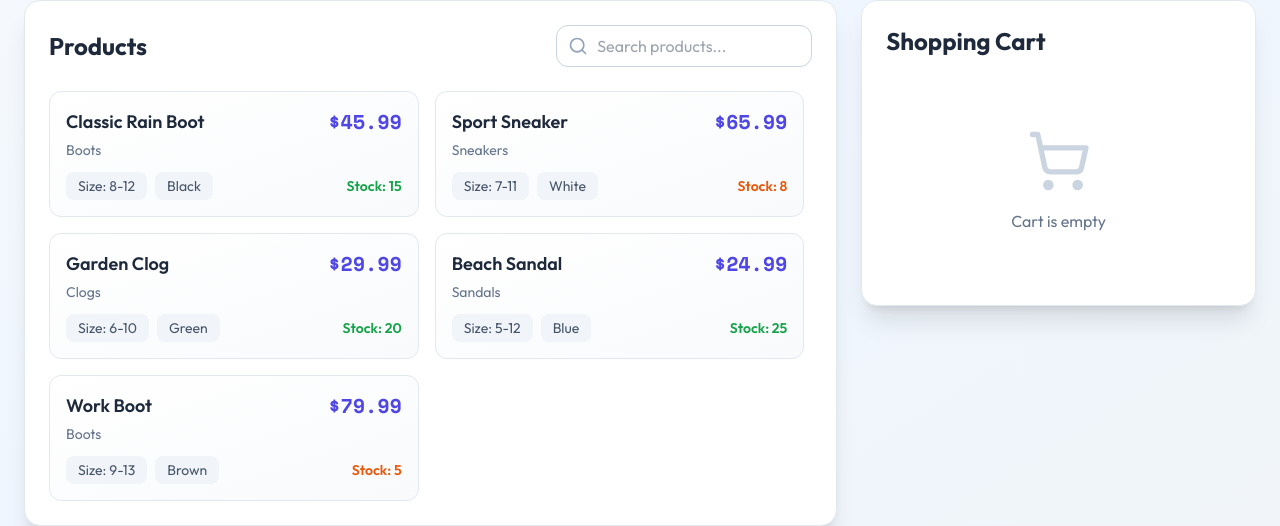
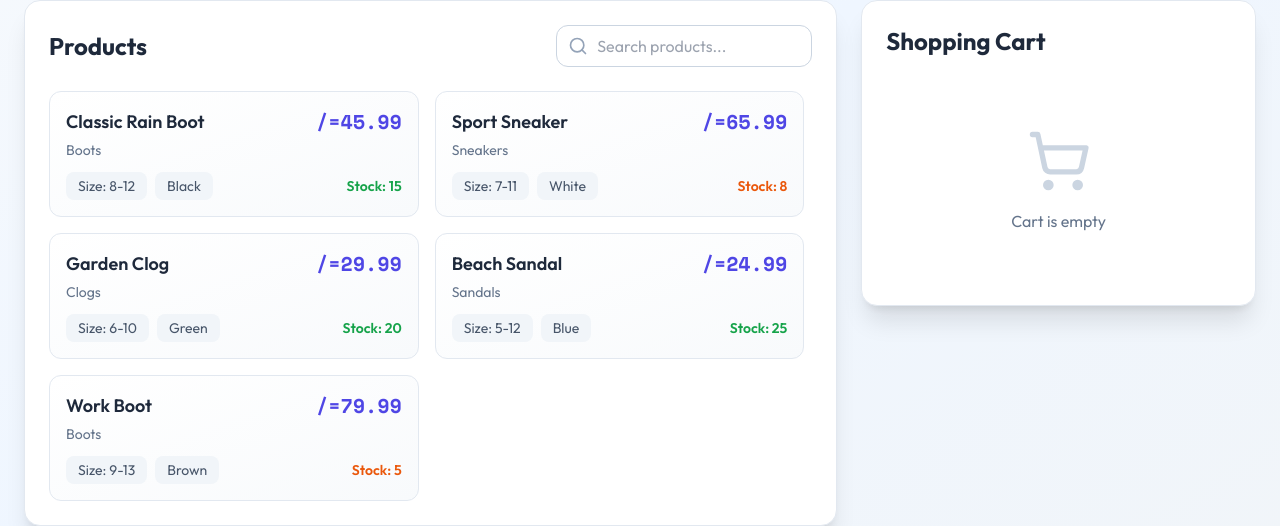
Before and after one commit to AbdulrahmanM-2/rubberkicks-pos, a Next.js app in the folder rubberkicks-pos/: page / in a window 1280 px wide. Shown: the part 266-792 px from the top of the page. Built offline with nearby package versions, Linux system fonts and the light colour scheme.

Commit message:
Update page.tsx

```diff
--- a/rubberkicks-pos/src/app/page.tsx
+++ b/rubberkicks-pos/src/app/page.tsx
@@ -401,7 +401,7 @@ export default function Home() {
                         </div>
                         <div className="text-right">
                           <p className="text-xl font-bold text-indigo-600 mono">
-                            ${product.price}
+                            /={product.price}
                           </p>
                         </div>
                       </div>
```
